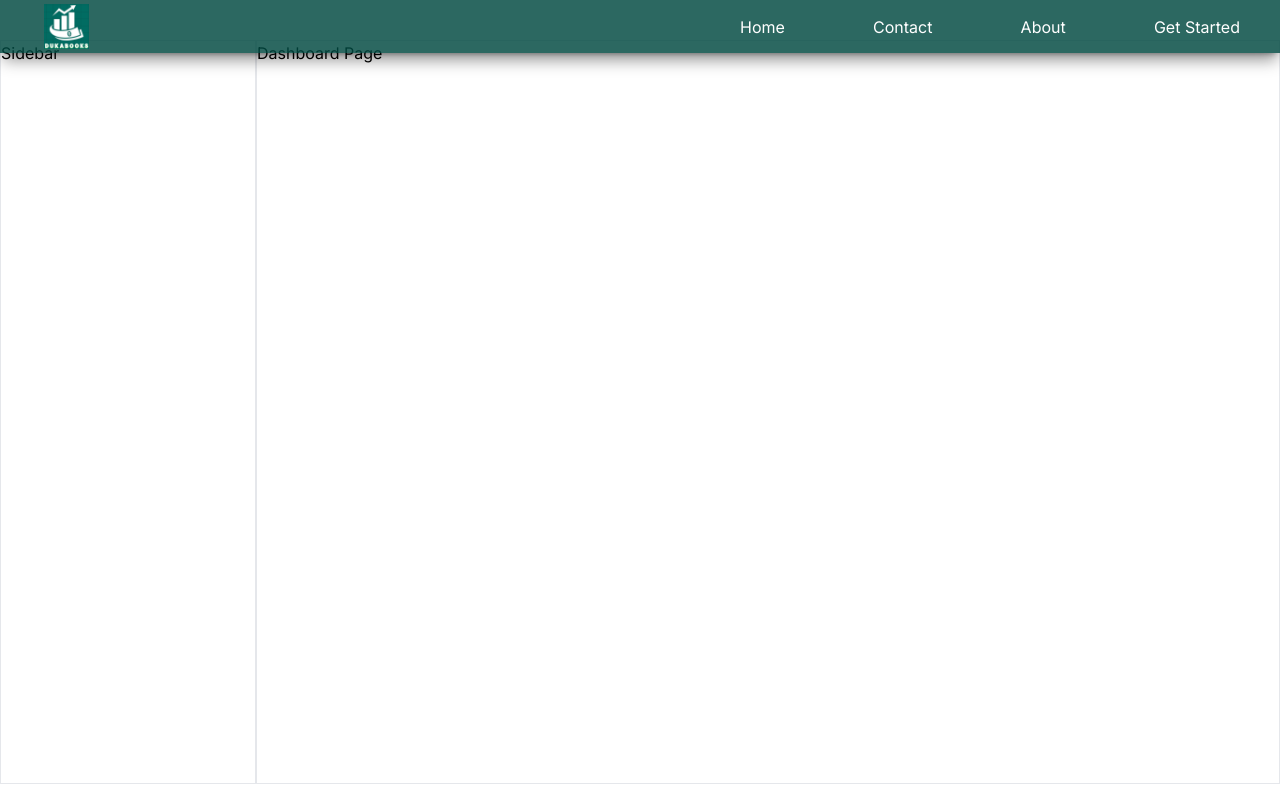
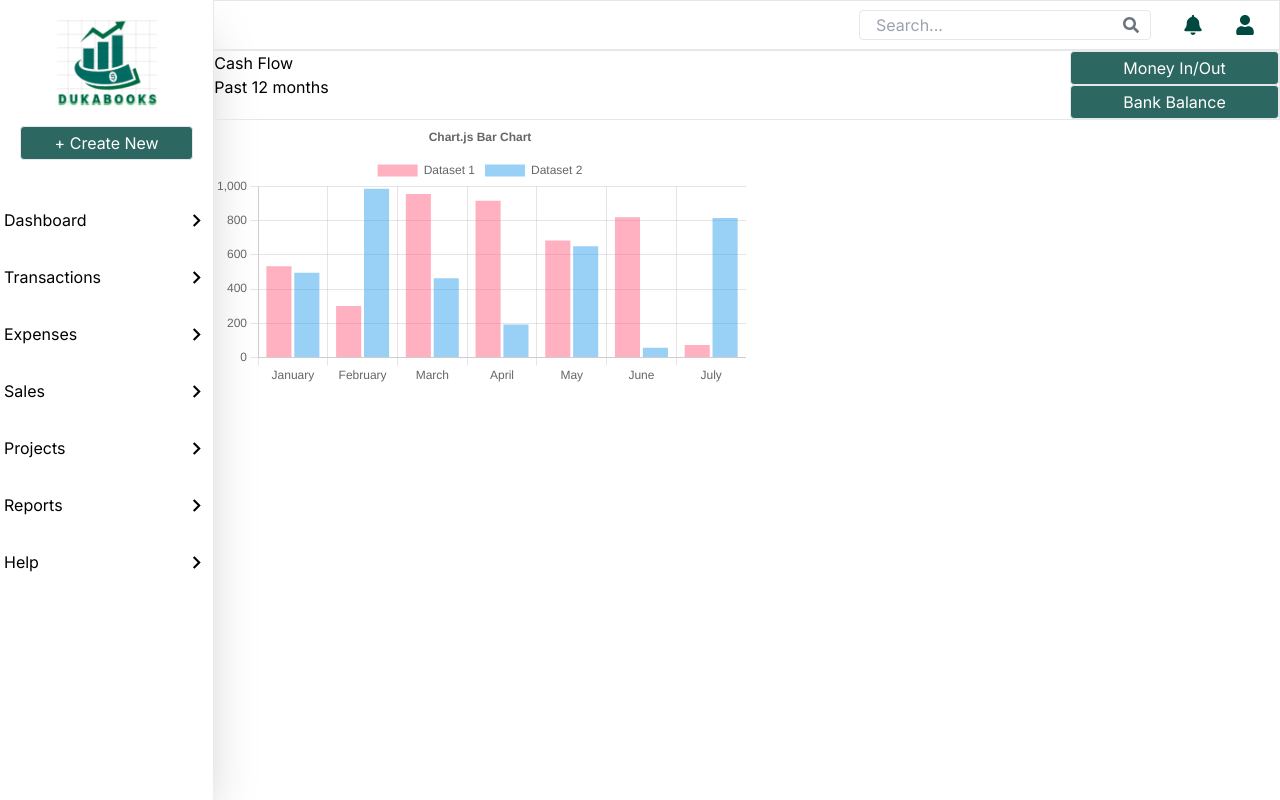
Before and after one commit to Mwangi-Jack/dukabooks, a Next.js app: page /dashboard in a window 1280 px wide. Built offline with nearby package versions, Linux system fonts and the light colour scheme.

Commit message:
working on the dashboard: added the sidebar, dashboard navbar and the chart

```diff
--- a/app/components/common/Button.js
+++ b/app/components/common/Button.js
@@ -1,7 +1,7 @@
 
 function Button({text }){
 	return (
-		<button className="border bg-[#004940d3] rounded text-white py-1 hover:bg-[#004940]">{text}</button>
+		<button className="border bg-[#004940d3] rounded text-white py-1 hover:bg-[#004940] w-[100%]">{text}</button>
 
 	)
 }
--- /dev/null
+++ b/app/components/layout/DashboardNavbar.js
@@ -0,0 +1,26 @@
+
+import { FaUser } from "react-icons/fa";
+import { FaBell } from "react-icons/fa6";
+import { FaSearch } from "react-icons/fa";
+
+
+function DashboardNavBar(){
+	return (
+		<div className="border flex justify-end items-center space-x-8 px-6 h-[50px]">
+			<div className="relative my-6">
+				<input
+					type="text"
+					className="w-full pl-4 pr-10 py-2 border focus:outline-none focus:ring-2 h-[30px] rounded"
+					placeholder="Search..."
+				/>
+				<div className="absolute inset-y-0 right-0 flex items-center pr-3 pointer-events-none">
+					<FaSearch className="text-gray-500" />
+				</div>
+			</div>
+			<FaBell size={20} color={'#004940'} />
+			<FaUser size={20} color={'#004940'} />
+		</div>
+	)
+}
+
+export default DashboardNavBar;
--- a/app/components/layout/Sidebar.js
+++ b/app/components/layout/Sidebar.js
@@ -1,7 +1,79 @@
+'use client'
 
+import Image from "next/image";
+import Button from "../common/Button";
+import Link from "next/link";
+
+// icons
+import { MdKeyboardArrowRight } from "react-icons/md";
+
+const SideLinks = [
+	{
+	  id: 1,
+	  name: 'Dashboard',
+	  path: '/dashboard'
+	},
+	{
+	  id: 2,
+	  name: 'Transactions',
+	  path: '/dashboard/transactions'
+	},
+	{
+	  id: 3,
+	  name: 'Expenses',
+	  path: '/dashboard/expenses'
+	},
+	{
+	  id: 4,
+	  name: 'Sales',
+	  path: '/dashboard/sales'
+	},
+	{
+		id: 4,
+		name: 'Projects',
+		path: '/dashboard/projects'
+	},
+	{
+		id: 4,
+		name: 'Reports',
+		path: '/dashboard/reports'
+	},
+	{
+		id: 4,
+		name: 'Help',
+		path: '/dashboard/help'
+	  },
+
+  ]
 
 export default function Sidebar(){
+	const handleButtonClick = (path)=>{
+		alert(`You are being redirected to ${path}`)
+		console.log(`You are being redirected to ${path}`)
+	}
 	return (
-		<h1>Sidebar</h1>
+		<div className="basis-1/5 h-[100%] shadow-2xl">
+			<div className="py-5 px-5">
+				<div className="flex justify-center">
+					<Image src={'/static/images/logo2.png'} height={100} width={100} />
+				</div>
+				<div className="py-5">
+					<Button text={'+ Create New'}/>
+				</div>
+			</div>
+
+			<div className="space-y-4 w-[100%]">
+				{
+					SideLinks.map((link)=>{
+						return (
+							<button onClick={()=> handleButtonClick(link.path)} className="py-2 px-1 flex justify-between hover:bg-[#D9D9D9] w-[100%]" key={link.id}>
+								<span >{link.name}</span>
+								<MdKeyboardArrowRight size={25} />
+							</button>
+						)
+					})
+				}
+			</div>
+		</div>
 	)
 }
--- /dev/null
+++ b/app/components/ui/BarChart.js
@@ -0,0 +1,59 @@
+'use client'
+import React from 'react';
+import {
+  Chart as ChartJS,
+  CategoryScale,
+  LinearScale,
+  BarElement,
+  Title,
+  Tooltip,
+  Legend,
+} from 'chart.js';
+import { Bar } from 'react-chartjs-2';
+import { faker } from '@faker-js/faker';
+
+ChartJS.register(
+  CategoryScale,
+  LinearScale,
+  BarElement,
+  Title,
+  Tooltip,
+  Legend
+);
+
+const options = {
+  responsive: true,
+  plugins: {
+    legend: {
+      position: 'top',
+    },
+    title: {
+      display: true,
+      text: 'Chart.js Bar Chart',
+    },
+  },
+};
+
+const labels = ['January', 'February', 'March', 'April', 'May', 'June', 'July'];
+
+const data = {
+  labels,
+  datasets: [
+    {
+      label: 'Dataset 1',
+      data: labels.map(() => faker.datatype.number({ min: 0, max: 1000 })),
+      backgroundColor: 'rgba(255, 99, 132, 0.5)',
+    },
+    {
+      label: 'Dataset 2',
+      data: labels.map(() => faker.datatype.number({ min: 0, max: 1000 })),
+      backgroundColor: 'rgba(53, 162, 235, 0.5)',
+    },
+  ],
+};
+
+const BarChart = () => {
+  return <Bar options={options} data={data} />;
+};
+
+export default BarChart;
--- a/app/dashboard/page.js
+++ b/app/dashboard/page.js
@@ -1,21 +1,37 @@
+import Button from "../components/common/Button";
+import DashboardNavBar from "../components/layout/DashboardNavbar";
 import Footer from "../components/layout/Footer";
 import Header from "../components/layout/Header";
 import Sidebar from "../components/layout/Sidebar";
+import BarChart from "../components/ui/BarChart";
 
 export default function Dashboard(){
 	return (
-		<div>
-			<Header />
-			<div className="mt-10 flex justify-between">
-				<div className="w-[20%] h-[93vh] border">
-					<Sidebar />
-				</div>
-				<div className="border w-[80%]">
-					<h1>Dashboard Page</h1>
+		<div className="flex flex-row h-[100vh]">
+			<Sidebar />
+			{/* Main */}
+			<div className="w-[100%] ">
+				<DashboardNavBar />
+
+				<div>
+					<div className="flex justify-between border ">
+						<div>
+							<h1>Cash Flow</h1>
+							<span>Past 12 months</span>
+						</div>
+						<div className="">
+							<Button text={'Money In/Out'} />
+							<Button text={'Bank Balance'} />
+						</div>
+					</div>
+					<div>
+
+					</div>
+					<div className="flex items-center justify-center w-[50%]">
+					<BarChart />
+					</div>
 				</div>
 			</div>
-			{/* <Footer /> */}
-
 		</div>
 
 	);
--- a/package.json
+++ b/package.json
@@ -9,8 +9,11 @@
     "lint": "next lint"
   },
   "dependencies": {
+    "@faker-js/faker": "^8.4.1",
+    "chart.js": "^4.4.3",
     "next": "14.2.3",
     "react": "^18",
+    "react-chartjs-2": "^5.2.0",
     "react-dom": "^18",
     "react-icons": "^5.2.1",
     "react-phone-input-2": "^2.15.1"
```
Also changed, not shown: 1 other file (tests, documents, lock files or other folders).
